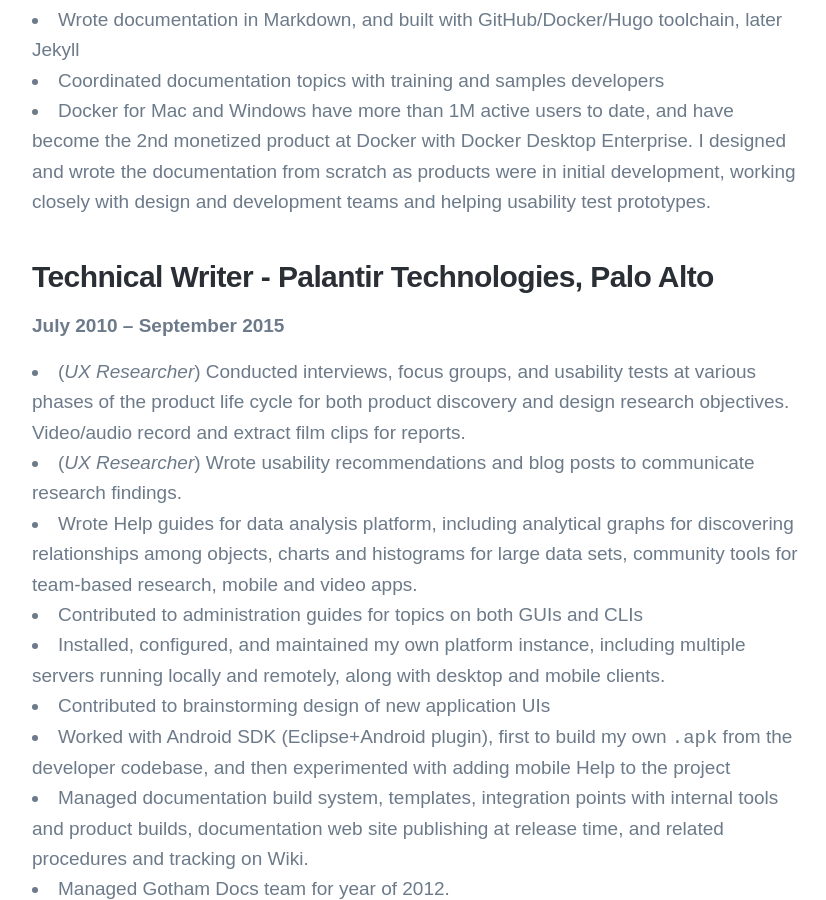
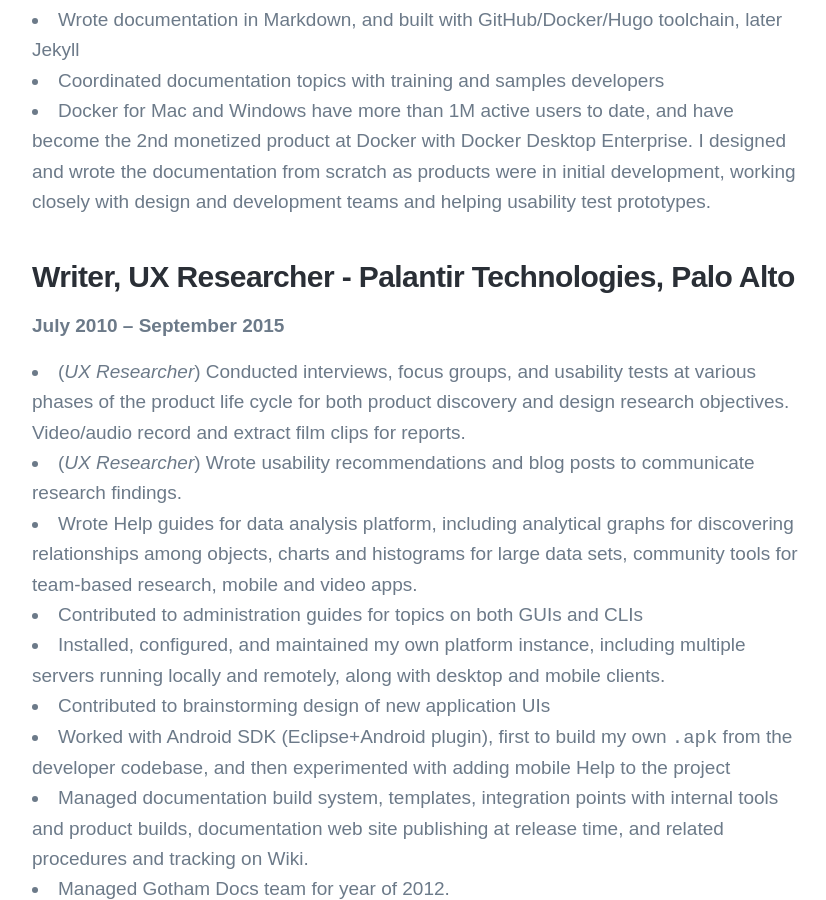
Before and after one commit to londoncalling/slow-motion-stories, a Jekyll site: the page built from _pages/portfolio.md, in a window 1280 px wide and 900 px high, scrolled down 1538 px. Shown: the whole window, without its empty margins (224-1050 px from the left). Built offline with Jekyll 4.4.1, drawn with Linux system fonts in a browser that asks for light colours; nearby versions of some CDN libraries; some web fonts are replaced.

Commit message:
job description updates
Signed-off-by: Vicky Bialas <vicky.bialas@gmail.com>

```diff
--- a/_pages/portfolio.md
+++ b/_pages/portfolio.md
@@ -37,7 +37,7 @@
 * Coordinated documentation topics with training and samples developers
 * Docker for Mac and Windows have more than 1M active users to date, and have become the 2nd monetized product at Docker with Docker Desktop Enterprise. I designed and wrote the documentation from scratch as products were in initial development, working closely with design and development teams and helping usability test prototypes.
 
-### Technical Writer - Palantir Technologies, Palo Alto
+### Writer, UX Researcher - Palantir Technologies, Palo Alto
 
 **July 2010 – September 2015**
 
```
